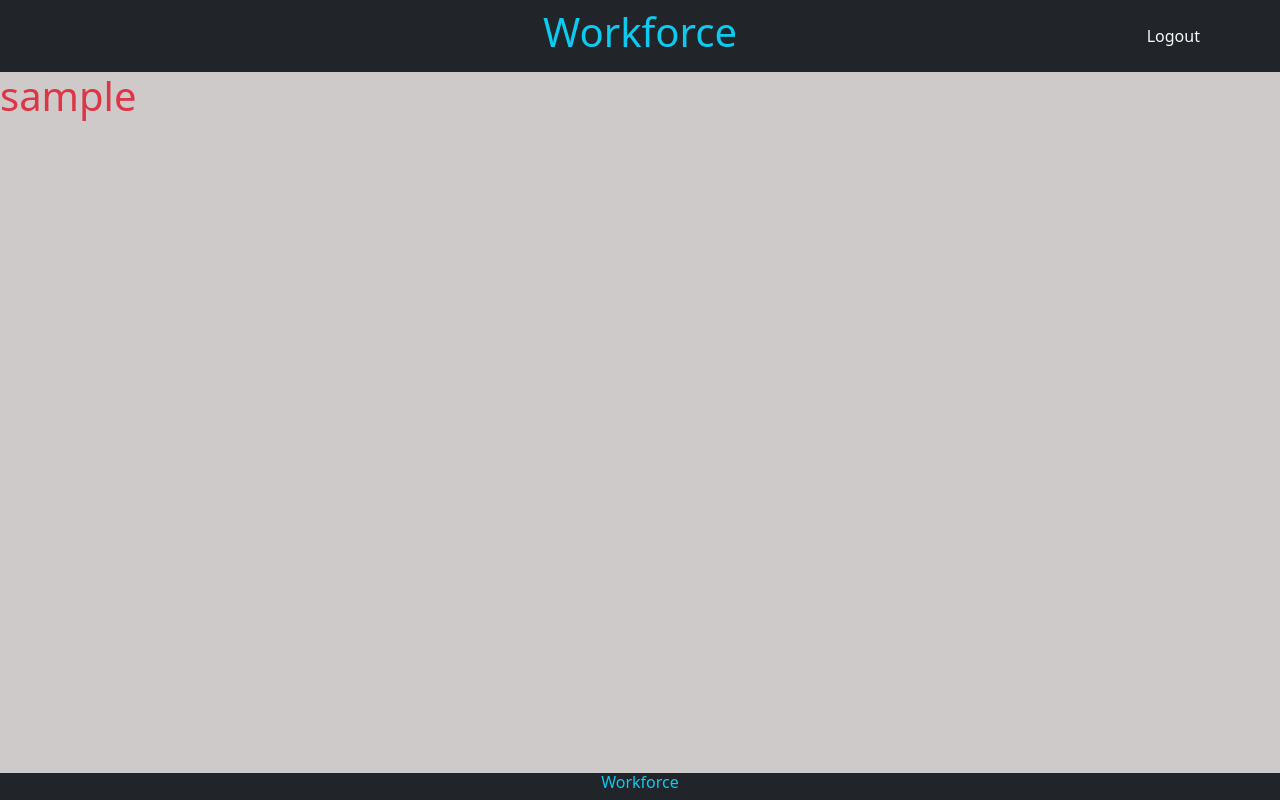
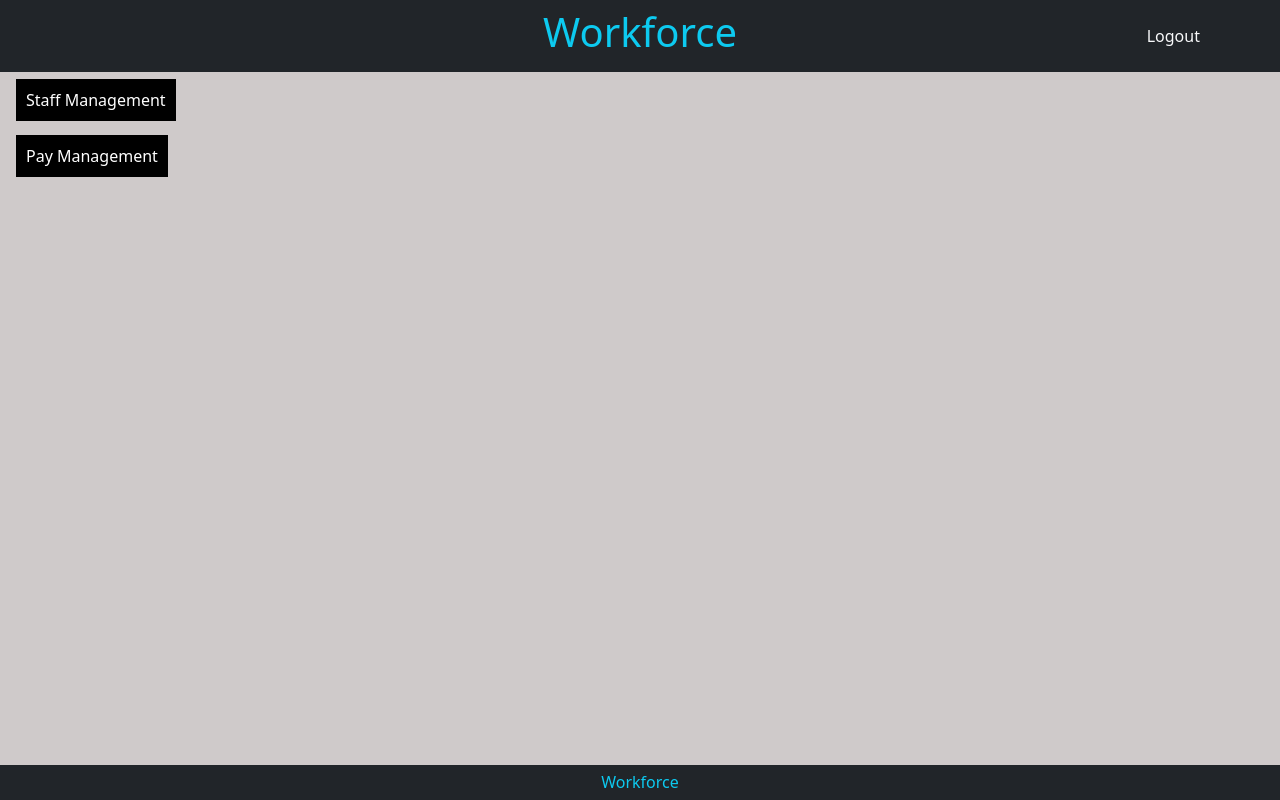
Before and after one commit to zahur76/workforce-django, a Django app: page / in a window 1280 px wide. Run offline with Django 3.2, Linux system fonts and the light colour scheme; the visitor is signed in with stand-in values (Sample User, id 1).

Commit message:
add home page links once logged in

```diff
--- a/home/static/home/css/home.css
+++ b/home/static/home/css/home.css
@@ -6,3 +6,15 @@
 .login-text {
    padding-top: 200px;
 }
+
+.button {
+    background: black;
+    color: white;
+    border-radius: 0;
+    padding: 10px;
+    text-decoration: none;
+}
+
+.button:hover {
+    color: rgb(59, 56, 56);
+}
--- a/home/templates/home/index.html
+++ b/home/templates/home/index.html
@@ -8,7 +8,16 @@
 
 {% block content %}
     {% if request.user.is_authenticated %}
-        <h1 class="text-danger">{{ user.username }}</h1>
+        <div class="row m-0">
+            <div class="col-12 p-3">
+                <a class="button" href="#">Staff Management</a>
+            </div>
+        </div>
+        <div class="row m-0">
+            <div class="col-12 p-3">
+                <a class="button" href="#">Pay Management</a>
+            </div>
+        </div>
     {% else %}
         <div class="text-center h1 text-dark login-text">Please login</div>
     {% endif %}
--- a/static/css/base.css
+++ b/static/css/base.css
@@ -13,6 +13,8 @@ nav a {
 .content {
     flex: 1;
 }
+
+.
 
 .button {
     background: black;
@@ -36,8 +38,8 @@ input {
 /* Flash messages */
 .flash-message {
     position: absolute;
-    top: 30px;
-    right: -30px;
+    top: 75px;
+    right: 10px;
 }
 
 .box {
--- a/templates/base.html
+++ b/templates/base.html
@@ -30,13 +30,13 @@
         </nav>
         <!-- Message template -->
         {% if messages %}
-            <ul class="p-2 flash-message text-success m-0 p-5">
+            <ul class="flash-message text-success">
                 {% for message in messages %}
                     {% with message.level as level %}
                         {% if level == 40 %}
-                            <div class="box text-center h5 p-3">{{ message }}</div>
+                            <div class="box text-center h5 p-3 m-0">{{ message }}</div>
                         {% else%}
-                            <div class="box text-center h5 p-3">{{ message }}</div>
+                            <div class="box text-center h5 p-3 m-0">{{ message }}</div>
                         {% endif %}
                     {% endwith %}
                 {% endfor %}
@@ -49,7 +49,7 @@
         </div>
 
         <footer class="footer text-danger text-center h6 m-0">
-            <div class="pb-2 bg-dark text-info">Workforce</div>
+            <div class="p-2 bg-dark text-info">Workforce</div>
         </footer>
 
         {% block corejs %}
```
